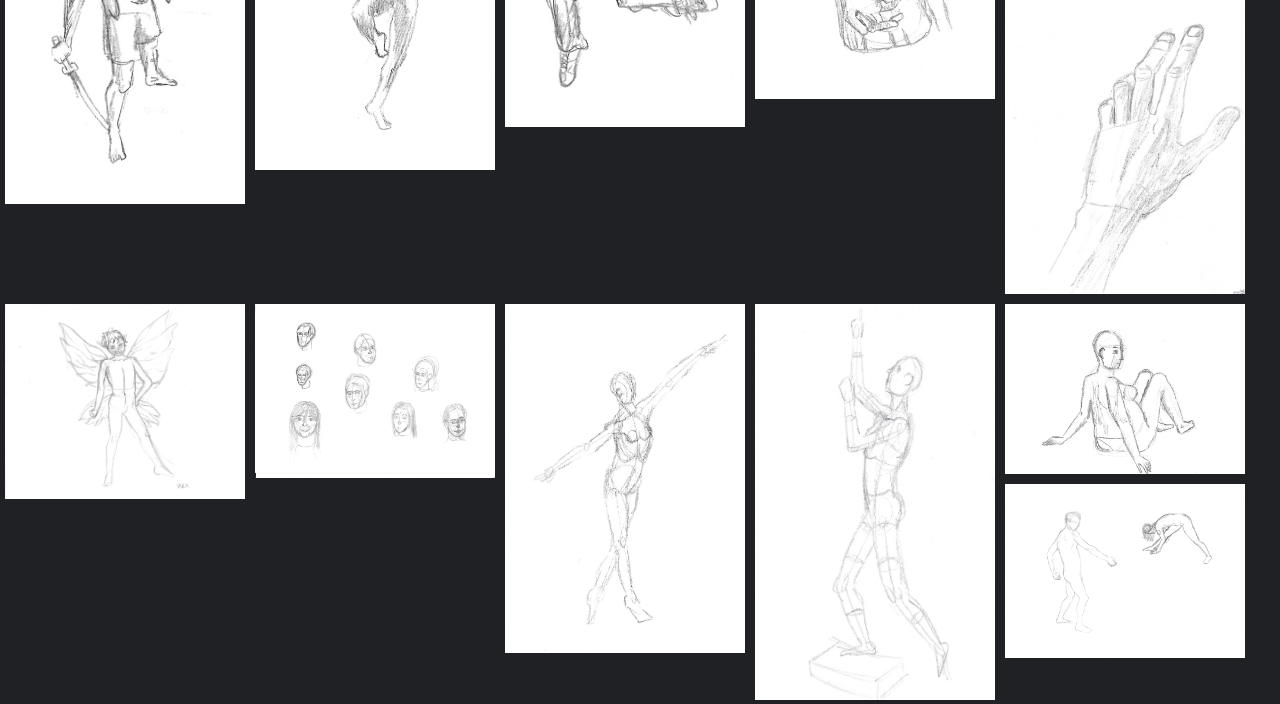
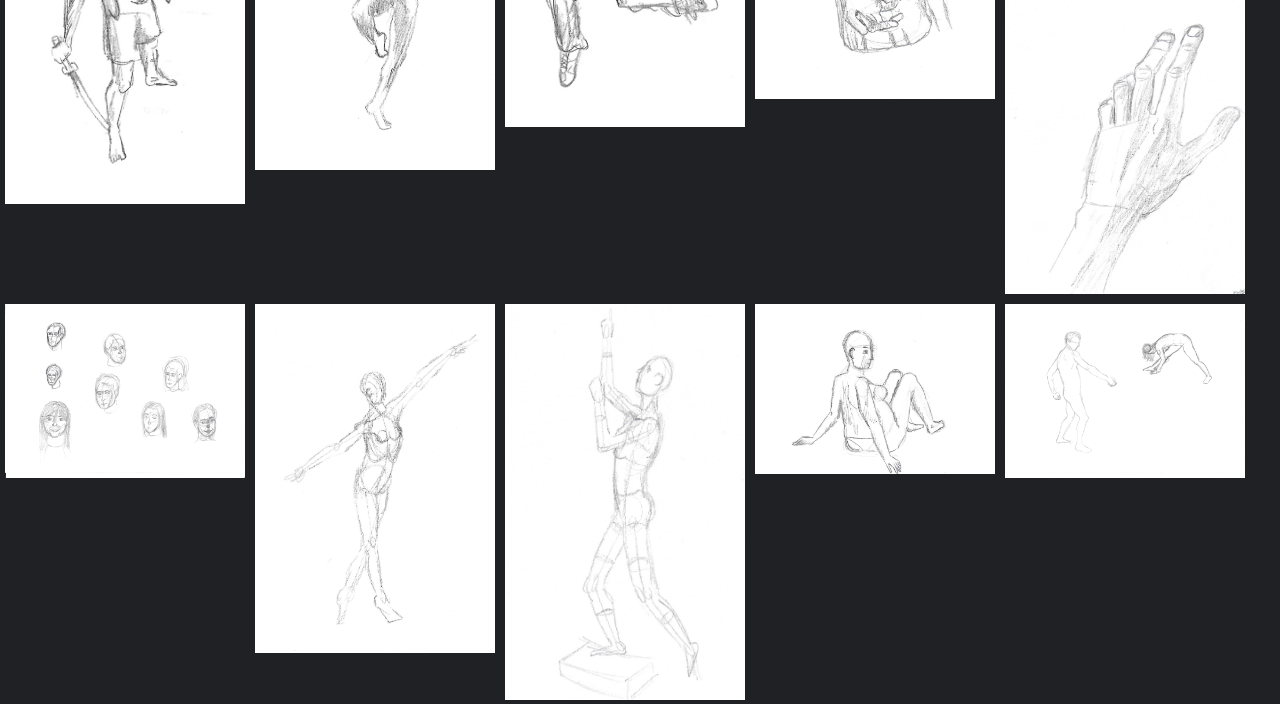
Before and after one commit to ClementHardelin/Portfolio, a plain HTML site: page public/anatomie.html in a window 1280 px wide. Shown: the part 518-1222 px from the top of the page. Drawn offline with nearby package versions, Linux system fonts and the light colour scheme; a web font is replaced by a local one.

Commit message:
Update anatomie.html

```diff
--- a/public/anatomie.html
+++ b/public/anatomie.html
@@ -40,7 +40,7 @@
         </div>
 
         <div class="column">
-            <img data-bs-toggle="tooltip" data-bs-placement="right" title="puck" data-enlargeable width="100" style="cursor: zoom-in" class="thumb" src="../img/puck.jpg" alt="">
+
             <img data-bs-toggle="tooltip" data-bs-placement="right" title="visages" data-enlargeable width="100" style="cursor: zoom-in" class="thumb" src="../img/visages.jpg" alt="">
             <img data-bs-toggle="tooltip" data-bs-placement="right" title="corpsA" data-enlargeable width="100" style="cursor: zoom-in" class="thumb" src="../img/corpsA.jpg" alt="">
             <img data-bs-toggle="tooltip" data-bs-placement="right" title="corpsB" data-enlargeable width="100" style="cursor: zoom-in" class="thumb" src="../img/corpsB.jpg" alt="">
```
